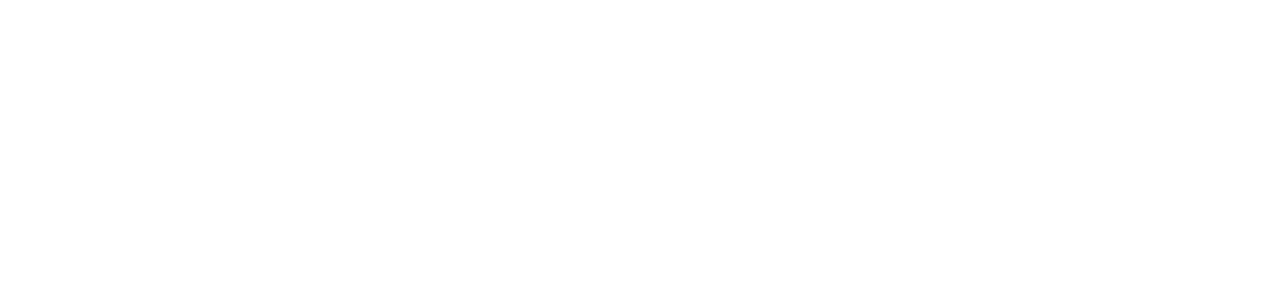
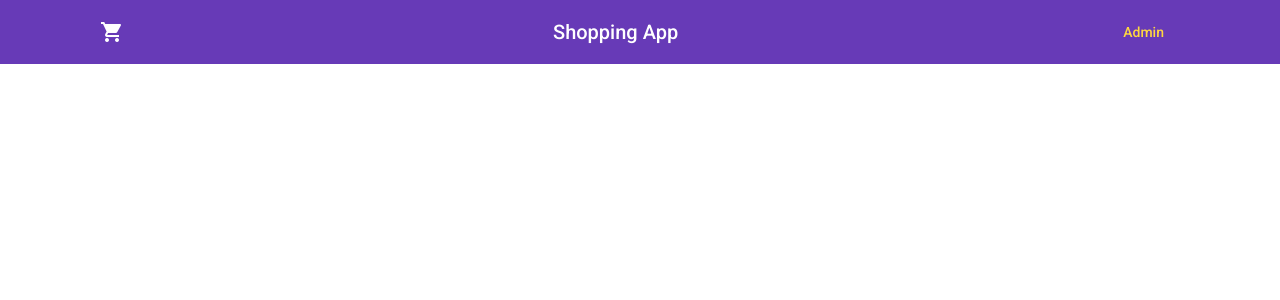
Before and after one commit to mrmilind11/ng-SW-POC, an Angular app: page / in a window 1280 px wide. Shown: the top 300 px of the page. Built offline with nearby package versions, Linux system fonts and the light colour scheme.

Commit message:
header bar component changes

```diff
--- a/src/app/app.component.html
+++ b/src/app/app.component.html
@@ -1 +1,2 @@
+<app-header-bar></app-header-bar>
 <router-outlet></router-outlet>
--- a/src/app/app.module.ts
+++ b/src/app/app.module.ts
@@ -1,3 +1,4 @@
+import { SharedModule } from './modules/shared/shared.module';
 import { BrowserModule } from '@angular/platform-browser';
 import { NgModule } from '@angular/core';
 
@@ -12,7 +13,8 @@
   imports: [
     BrowserModule,
     AppRoutingModule,
-    BrowserAnimationsModule
+    BrowserAnimationsModule,
+    SharedModule
   ],
   providers: [],
   bootstrap: [AppComponent]
--- a/src/app/modules/shared/components/header-bar/header-bar.component.html
+++ b/src/app/modules/shared/components/header-bar/header-bar.component.html
@@ -1 +1,8 @@
-<p>header-bar works!</p>
+<mat-toolbar color="primary">
+    <mat-toolbar-row class="toolbar-row">
+        <mat-icon>shopping_cart</mat-icon>
+        <div>Shopping App</div>
+        <button mat-button color="accent" *ngIf="userOrAdmin === 'ADMIN'">User</button>
+        <button mat-button color="accent" *ngIf="userOrAdmin === 'USER'">Admin</button>
+    </mat-toolbar-row>
+</mat-toolbar>
--- a/src/app/modules/shared/components/header-bar/header-bar.component.scss
+++ b/src/app/modules/shared/components/header-bar/header-bar.component.scss
@@ -0,0 +1,7 @@
+.toolbar-row{
+    display:flex;
+    flex-direction: row;
+    justify-content: space-between;
+    align-items: center;
+    padding: 0px 100px;
+}
--- a/src/app/modules/shared/components/header-bar/header-bar.component.ts
+++ b/src/app/modules/shared/components/header-bar/header-bar.component.ts
@@ -1,15 +1,46 @@
-import { Component, OnInit } from '@angular/core';
+import { Component, OnInit, OnDestroy } from '@angular/core';
+import { Router, NavigationEnd } from '@angular/router';
+import { Subscription } from 'rxjs';
 
 @Component({
   selector: 'app-header-bar',
   templateUrl: './header-bar.component.html',
   styleUrls: ['./header-bar.component.scss']
 })
-export class HeaderBarComponent implements OnInit {
+export class HeaderBarComponent implements OnInit, OnDestroy {
+  /******************************** Constructor **************************/
+  constructor(
+    private router: Router
+  ) { }
+  /******************************** Properties ***************************/
+  private routerSub = new Subscription();
+  public userOrAdmin: 'USER' | 'ADMIN' = 'USER';
+  private currentUrl = '';
+  /******************************** Methods ******************************/
+  ngOnInit(): void {
+    this.currentUrl = this.router.url;
+    this.setAdminOrUserSide();
+    this.setUpdateListener();
+  }
 
-  constructor() { }
+  ngOnDestroy(): void {
+    this.routerSub.unsubscribe();
+  }
+  private setUpdateListener(): void {
+    this.routerSub = this.router.events.subscribe((event) => {
+      if (event instanceof NavigationEnd) {
+        this.setAdminOrUserSide();
+      }
+    })
+  }
 
-  ngOnInit(): void {
+  private setAdminOrUserSide(): void {
+    if (this.currentUrl.indexOf('/admin') === 0) {
+      this.userOrAdmin = 'ADMIN';
+    }
+    else {
+      this.userOrAdmin = 'USER';
+    }
   }
 
 }
--- a/src/app/modules/shared/shared.module.ts
+++ b/src/app/modules/shared/shared.module.ts
@@ -12,6 +12,6 @@
     CommonModule,
     MaterialModule
   ],
-  exports: []
+  exports: [HeaderBarComponent, FooterBarComponent]
 })
 export class SharedModule { }
```
